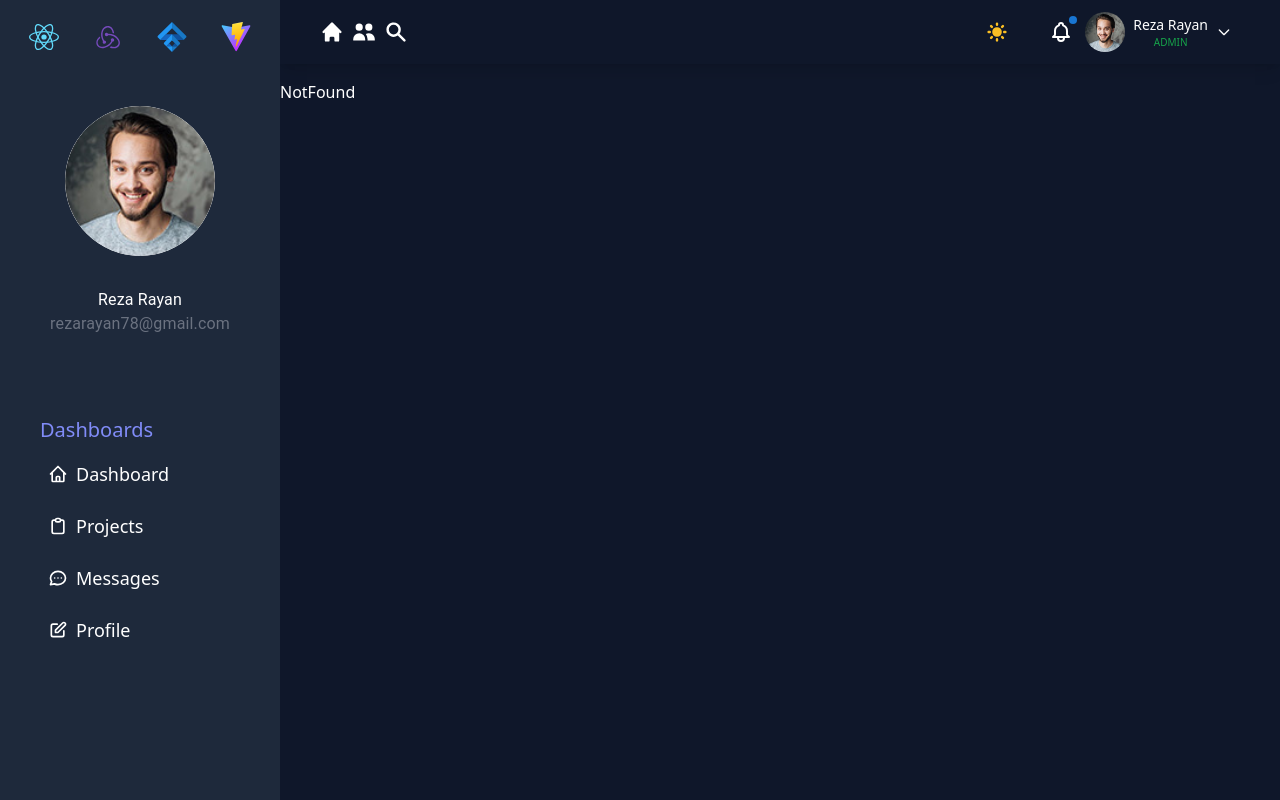
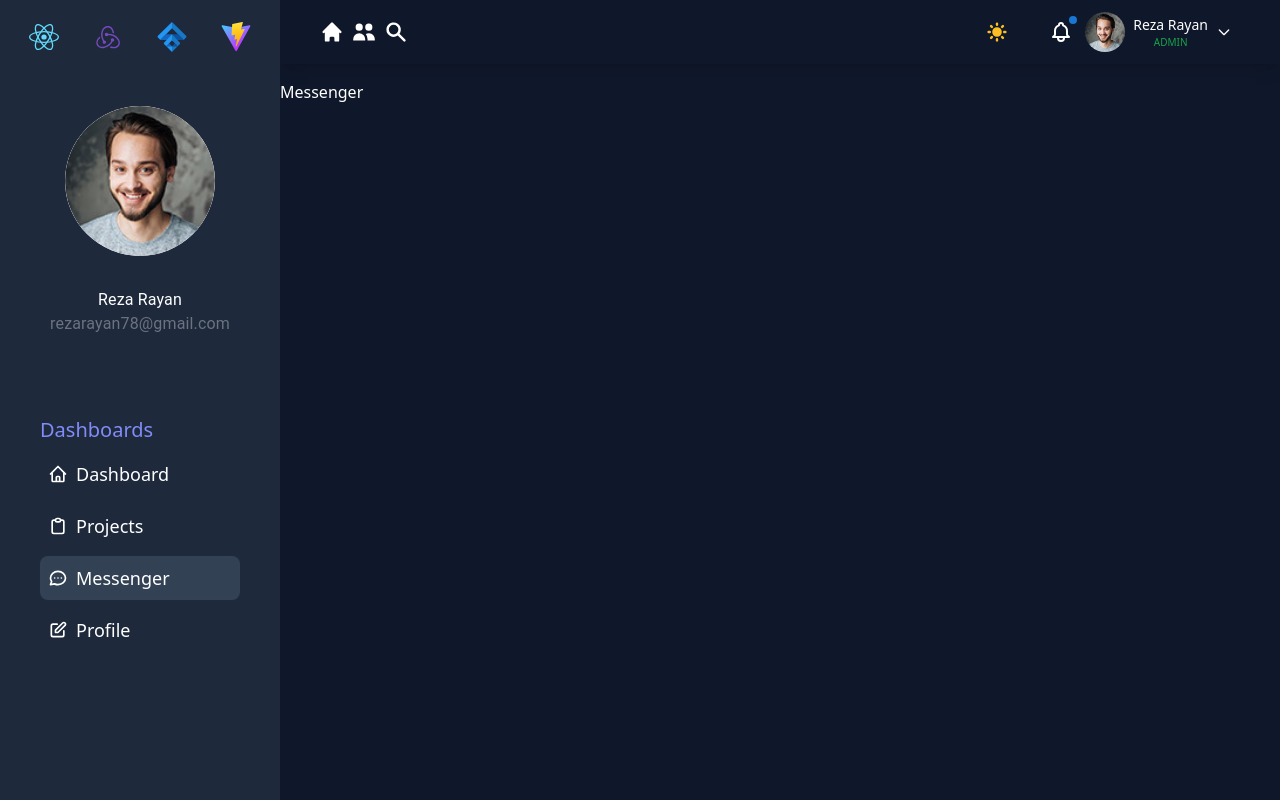
Before and after one commit to Reza-Rayan/amazing-dashboard, a React (Vite) app: page /messenger in a window 1280 px wide. Built offline with nearby package versions, Linux system fonts and the light colour scheme.

Commit message:
Add: messangers page

```diff
--- a/src/app/pages/Chat/index.tsx
+++ /dev/null
@@ -1,5 +0,0 @@
-const ChatPage = () => {
-  return <div>ChatPage</div>;
-};
-
-export default ChatPage;
--- /dev/null
+++ b/src/app/pages/Messanger/index.tsx
@@ -0,0 +1,5 @@
+const Messenger = () => {
+  return <div>Messenger</div>;
+};
+
+export default Messenger;
--- a/src/configs/menuItems.tsx
+++ b/src/configs/menuItems.tsx
@@ -20,8 +20,8 @@ export const menuItems = [
   },
   {
     id: 3,
-    title: "Messages",
-    link: "/chats",
+    title: "Messenger",
+    link: "/messenger",
     icon: <ChatIcon width={20} />,
   },
   {
--- a/src/configs/routeConfig.tsx
+++ b/src/configs/routeConfig.tsx
@@ -1,6 +1,6 @@
 import { Route, Routes } from "react-router-dom";
 // Pages
-import ChatPage from "../app/pages/Chat";
+import Messenger from "../app/pages/Messanger";
 import Dashboard from "../app/pages/Dashboard";
 import ProjectsPage from "../app/pages/Projects";
 // Errors Pages
@@ -11,7 +11,7 @@ const RouteConfig = () => {
     <>
       <Routes>
         <Route path="/" element={<Dashboard />} />
-        <Route path="/chat/:id" element={<ChatPage />} />
+        <Route path="/messenger" element={<Messenger />} />
         <Route path="/projects" element={<ProjectsPage />} />
         <Route path="*" element={<NotFound />} />
       </Routes>
```
